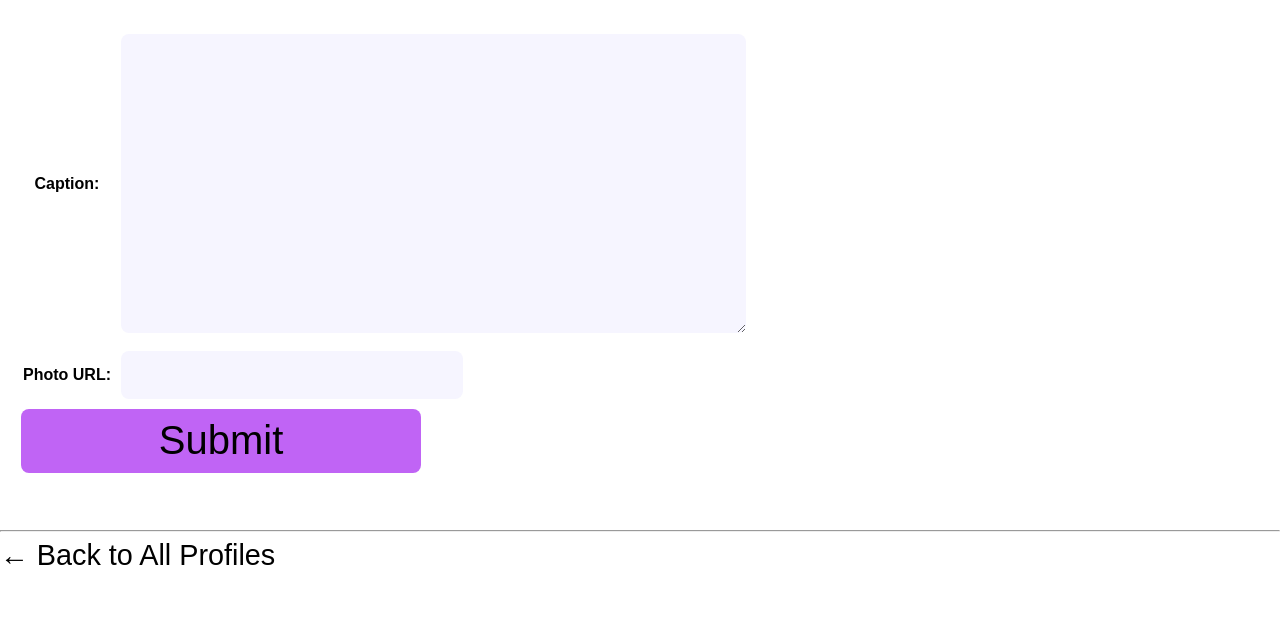
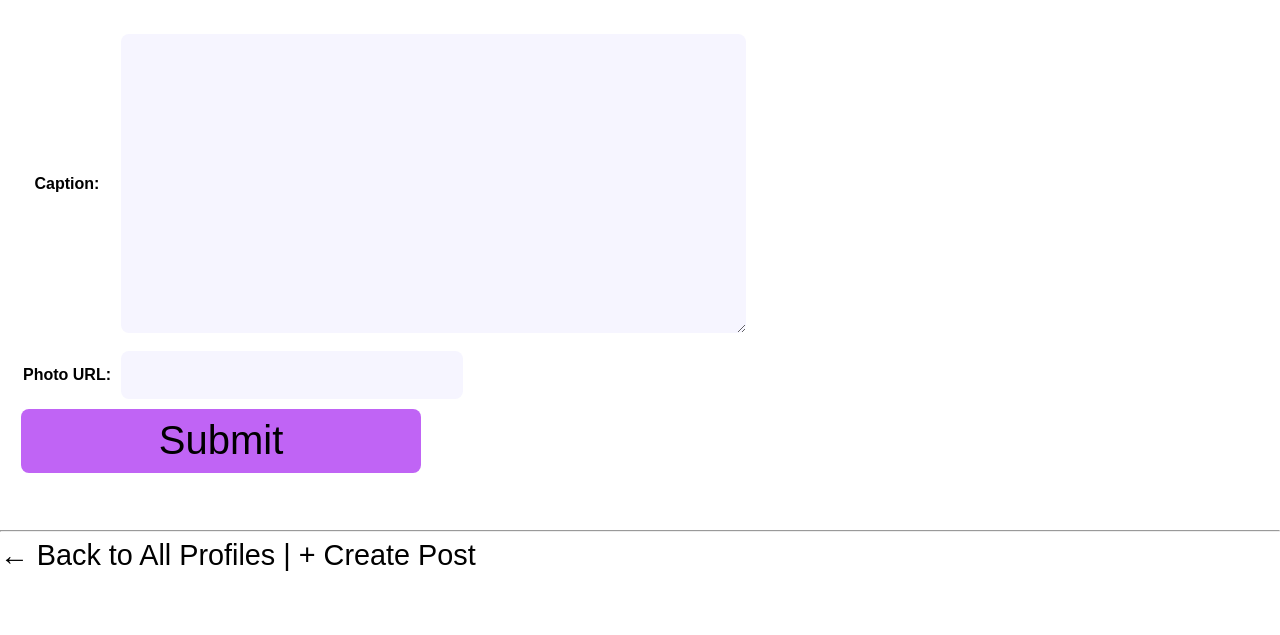
Before and after one commit to realJimJin/cs412, a Django app: page /mini_insta/profile/3/create_post in a window 1280 px wide. Shown: the part 170-805 px from the top of the page. Run offline with Django 5.2, Linux system fonts and the light colour scheme; data comes from the database, SQL or seed files in the repository.

Commit message:
updated footer

```diff
--- a/mini_insta/templates/mini_insta/base.html
+++ b/mini_insta/templates/mini_insta/base.html
@@ -13,6 +13,11 @@
 <footer>
     <hr>
     <a href="{% url 'mini_insta:show_all_profiles' %}">← Back to All Profiles</a>
+
+ {# Show Create Post link only if profile is available in context #}
+      {% if profile %}
+        | <a href="{% url 'mini_insta:create_post' profile.pk %}">+ Create Post</a>
+      {% endif %}
   </footer>
     </body>
 
```
